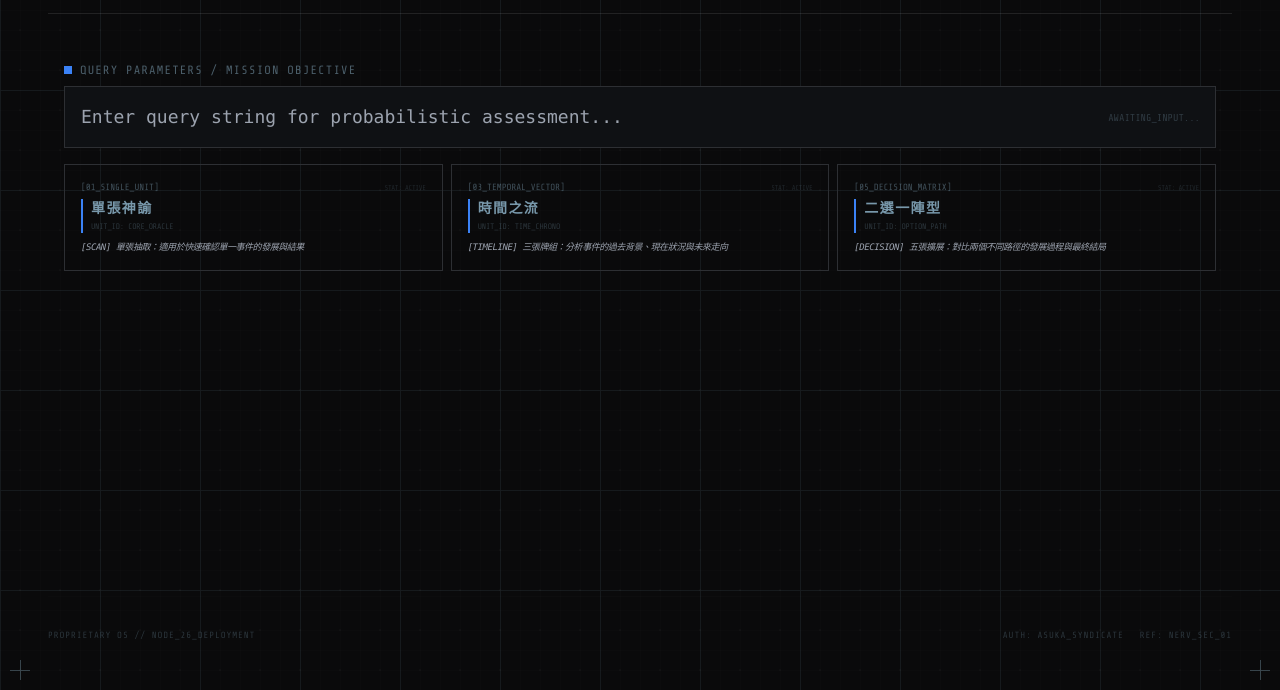
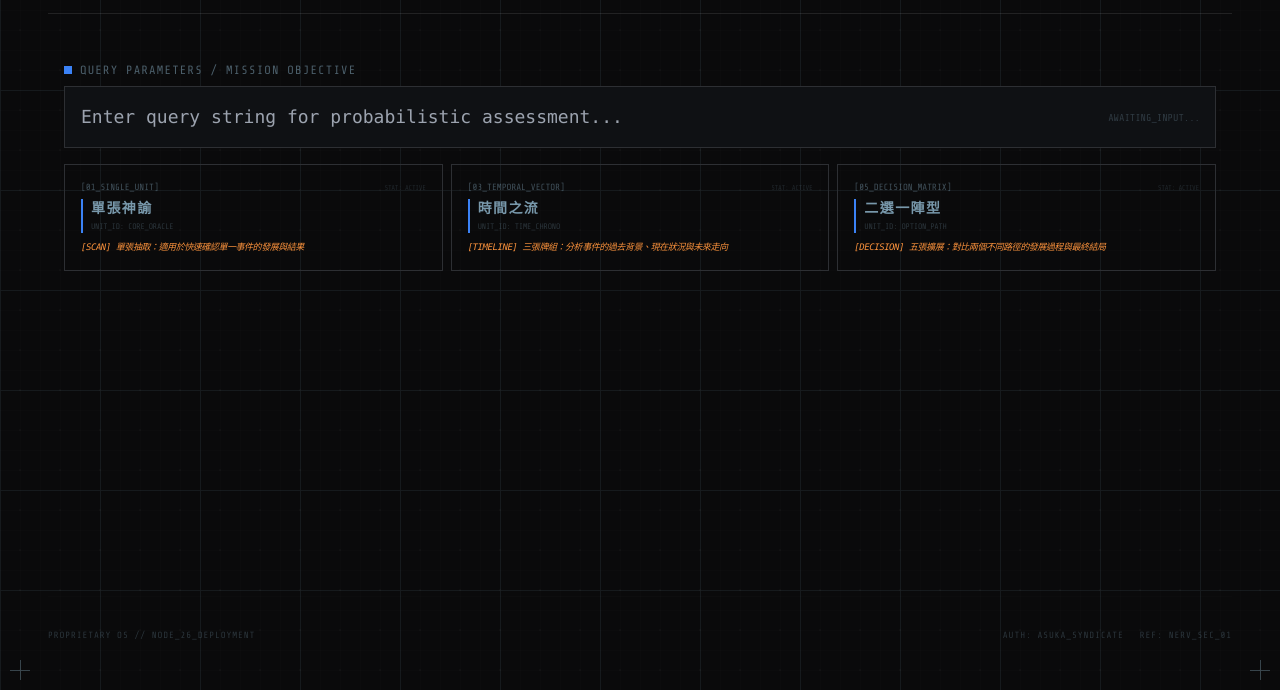
Before and after one commit to oct26th/tarot-mvp, a website: page public/index.html in a window 1280 px wide. Shown: the part 110-800 px from the top of the page. Drawn offline with nearby package versions, Linux system fonts and the light colour scheme.

Commit message:
UI: Update spread description text color to text-orange-400 for better visibility on dark background

```diff
--- a/public/index.html
+++ b/public/index.html
@@ -154,7 +154,7 @@
                             <span class="text-[8px] opacity-30 group-hover:opacity-60 block tracking-tight mt-0.5">UNIT_ID: CORE_ORACLE</span>
                         </div>
                     </div>
-                    <p class="text-[9px] text-gray-400 group-hover:text-black mt-auto font-mono uppercase italic tracking-tighter">
+                    <p class="text-[9px] text-orange-400 group-hover:text-black mt-auto font-mono uppercase italic tracking-tighter">
                         [SCAN] 單張抽取：適用於快速確認單一事件的發展與結果
                     </p>
                 </button>
@@ -170,7 +170,7 @@
                             <span class="text-[8px] opacity-30 group-hover:opacity-60 block tracking-tight mt-0.5">UNIT_ID: TIME_CHRONO</span>
                         </div>
                     </div>
-                    <p class="text-[9px] text-gray-400 group-hover:text-black mt-auto font-mono uppercase italic tracking-tighter">
+                    <p class="text-[9px] text-orange-400 group-hover:text-black mt-auto font-mono uppercase italic tracking-tighter">
                         [TIMELINE] 三張牌組：分析事件的過去背景、現在狀況與未來走向
                     </p>
                 </button>
@@ -186,7 +186,7 @@
                             <span class="text-[8px] opacity-30 group-hover:opacity-60 block tracking-tight mt-0.5">UNIT_ID: OPTION_PATH</span>
                         </div>
                     </div>
-                    <p class="text-[9px] text-gray-400 group-hover:text-black mt-auto font-mono uppercase italic tracking-tighter">
+                    <p class="text-[9px] text-orange-400 group-hover:text-black mt-auto font-mono uppercase italic tracking-tighter">
                         [DECISION] 五張擴展：對比兩個不同路徑的發展過程與最終結局
                     </p>
                 </button>
```
